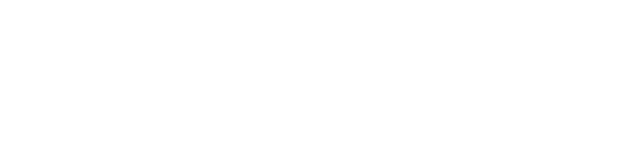
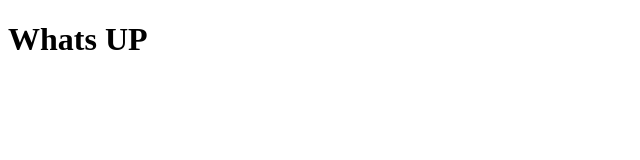
Before and after one commit to Niharika17S/niharika.github.io, a plain HTML site: page index.html in a window 1280 px wide. Shown: the whole page, without its empty margins (0-640 px from the left). Drawn offline with Linux system fonts and the light colour scheme.

Commit message:
added header

```diff
--- a/index.html
+++ b/index.html
@@ -6,7 +6,7 @@
 </head>
 
 <body>
-
+<h1> Whats UP</h1>
 </body>
 
 </html>
```
